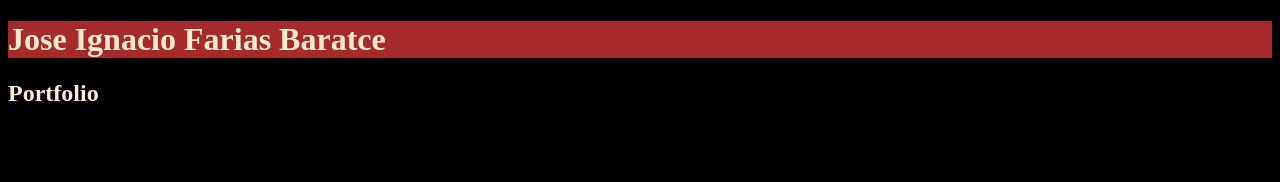
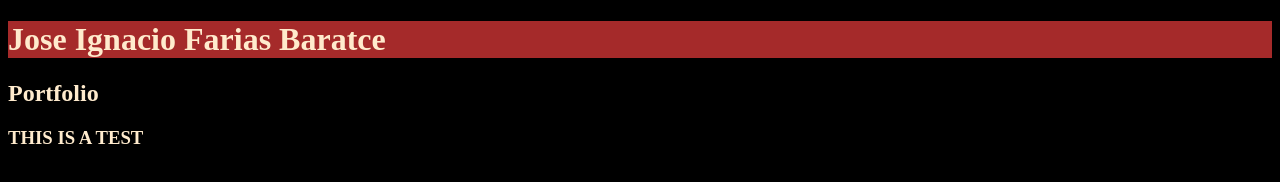
Before and after one commit to JoseIgnacioFarias/Coderhouse-Clase15, a plain HTML site: page Github/index.html in a window 1280 px wide. Drawn offline with Linux system fonts and the light colour scheme.

Commit message:
TEST BRANCH

```diff
--- a/Github/index.html
+++ b/Github/index.html
@@ -10,4 +10,5 @@
 <body>
     <h1>Jose Ignacio Farias Baratce</h1>
     <h2>Portfolio</h2>
+    <h3>THIS IS A TEST</h3>
 </html>
```
